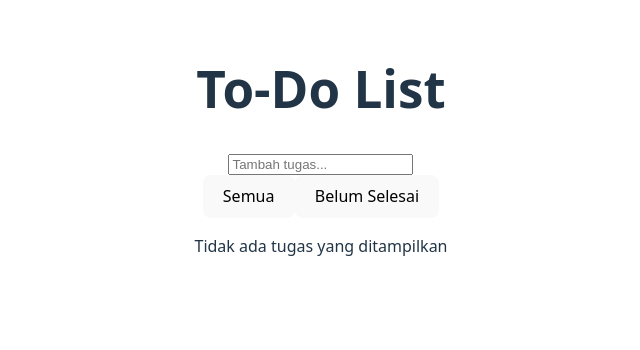
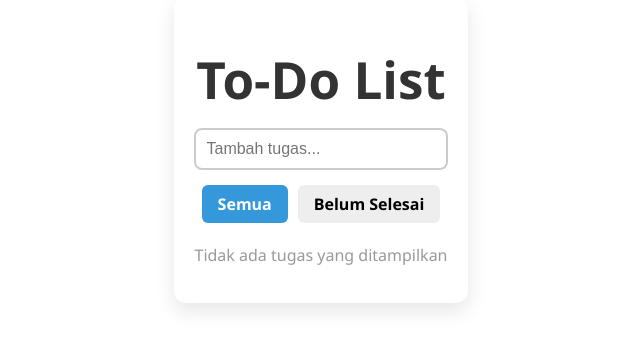
Before and after one commit to lehwasi/32-pbk-uts-233510526, a Vue app: page / in a window 1280 px wide. Shown: the part 250-600 px from the top of the page, without its empty margins (319-959 px from the left). Built offline with nearby package versions, Linux system fonts and the light colour scheme.

Commit message:
penambahan css untuk mempercantik tampilan

```diff
--- a/src/App.vue
+++ b/src/App.vue
@@ -1,23 +1,35 @@
 <template>
-  <div>
-    <h1>To-Do List</h1>
-    <input v-model="newTodo" @keyup.enter="addTodo" placeholder="Tambah tugas..." />
+  <div class="container">
+    <h1 class="title">To-Do List</h1>
 
-    <div>
-      <button @click="filter = 'all'">Semua</button>
-      <button @click="filter = 'active'">Belum Selesai</button>
+    <div class="input-group">
+      <input
+        v-model="newTodo"
+        @keyup.enter="addTodo"
+        class="todo-input"
+        placeholder="Tambah tugas..."
+      />
     </div>
 
-    <ul v-if="filteredTodos.length">
-      <li v-for="todo in filteredTodos" :key="todo.id">
+    <div class="filter-buttons">
+      <button
+        @click="filter = 'all'"
+        :class="{ active: filter === 'all' }"
+      >Semua</button>
+      <button
+        @click="filter = 'active'"
+        :class="{ active: filter === 'active' }"
+      >Belum Selesai</button>
+    </div>
+
+    <ul class="todo-list" v-if="filteredTodos.length">
+      <li v-for="todo in filteredTodos" :key="todo.id" class="todo-item">
         <input type="checkbox" v-model="todo.completed" />
-        <span :style="{ textDecoration: todo.completed ? 'line-through' : 'none' }">
-          {{ todo.text }}
-        </span>
-        <button @click="removeTodo(todo.id)">Hapus</button>
+        <span :class="{ done: todo.completed }">{{ todo.text }}</span>
+        <button @click="removeTodo(todo.id)" class="delete-button">🗑️</button>
       </li>
     </ul>
-    <p v-else>Tidak ada tugas yang ditampilkan</p>
+    <p v-else class="empty-message">Tidak ada tugas yang ditampilkan</p>
   </div>
 </template>
 
@@ -33,24 +45,120 @@ export default {
   computed: {
     filteredTodos() {
       if (this.filter === 'active') {
-        return this.todos.filter(todo => !todo.completed);
+        return this.todos.filter(todo => !todo.completed)
       }
-      return this.todos;
+      return this.todos
     }
   },
   methods: {
     addTodo() {
-      if (this.newTodo.trim() === '') return;
+      if (this.newTodo.trim() === '') return
       this.todos.push({
         id: Date.now(),
         text: this.newTodo,
         completed: false
-      });
-      this.newTodo = '';
+      })
+      this.newTodo = ''
     },
     removeTodo(id) {
-      this.todos = this.todos.filter(todo => todo.id !== id);
+      this.todos = this.todos.filter(todo => todo.id !== id)
     }
   }
 }
 </script>
+
+<style scoped>
+.container {
+  max-width: 500px;
+  margin: 40px auto;
+  padding: 20px;
+  background: #fff;
+  border-radius: 12px;
+  box-shadow: 0 8px 20px rgba(0, 0, 0, 0.1);
+  font-family: 'Segoe UI', sans-serif;
+}
+
+.title {
+  text-align: center;
+  color: #333;
+  margin-bottom: 20px;
+}
+
+.input-group {
+  display: flex;
+  justify-content: center;
+  margin-bottom: 15px;
+}
+
+.todo-input {
+  padding: 10px;
+  width: 100%;
+  border: 2px solid #ccc;
+  border-radius: 8px;
+  font-size: 16px;
+}
+
+.filter-buttons {
+  display: flex;
+  justify-content: center;
+  gap: 10px;
+  margin-bottom: 20px;
+}
+
+.filter-buttons button {
+  padding: 8px 16px;
+  border: none;
+  background-color: #eee;
+  border-radius: 6px;
+  cursor: pointer;
+  font-weight: bold;
+}
+
+.filter-buttons button.active {
+  background-color: #3498db;
+  color: white;
+}
+
+.todo-list {
+  list-style: none;
+  padding: 0;
+}
+
+.todo-item {
+  display: flex;
+  align-items: center;
+  justify-content: space-between;
+  background: #f9f9f9;
+  padding: 12px;
+  margin-bottom: 10px;
+  border-radius: 8px;
+  transition: background 0.3s;
+}
+
+.todo-item:hover {
+  background: #f1f1f1;
+}
+
+.todo-item span {
+  flex: 1;
+  margin-left: 10px;
+}
+
+.done {
+  text-decoration: line-through;
+  color: #888;
+}
+
+.delete-button {
+  background: none;
+  border: none;
+  cursor: pointer;
+  font-size: 18px;
+  color: red;
+}
+
+.empty-message {
+  text-align: center;
+  color: #999;
+}
+</style>
```
